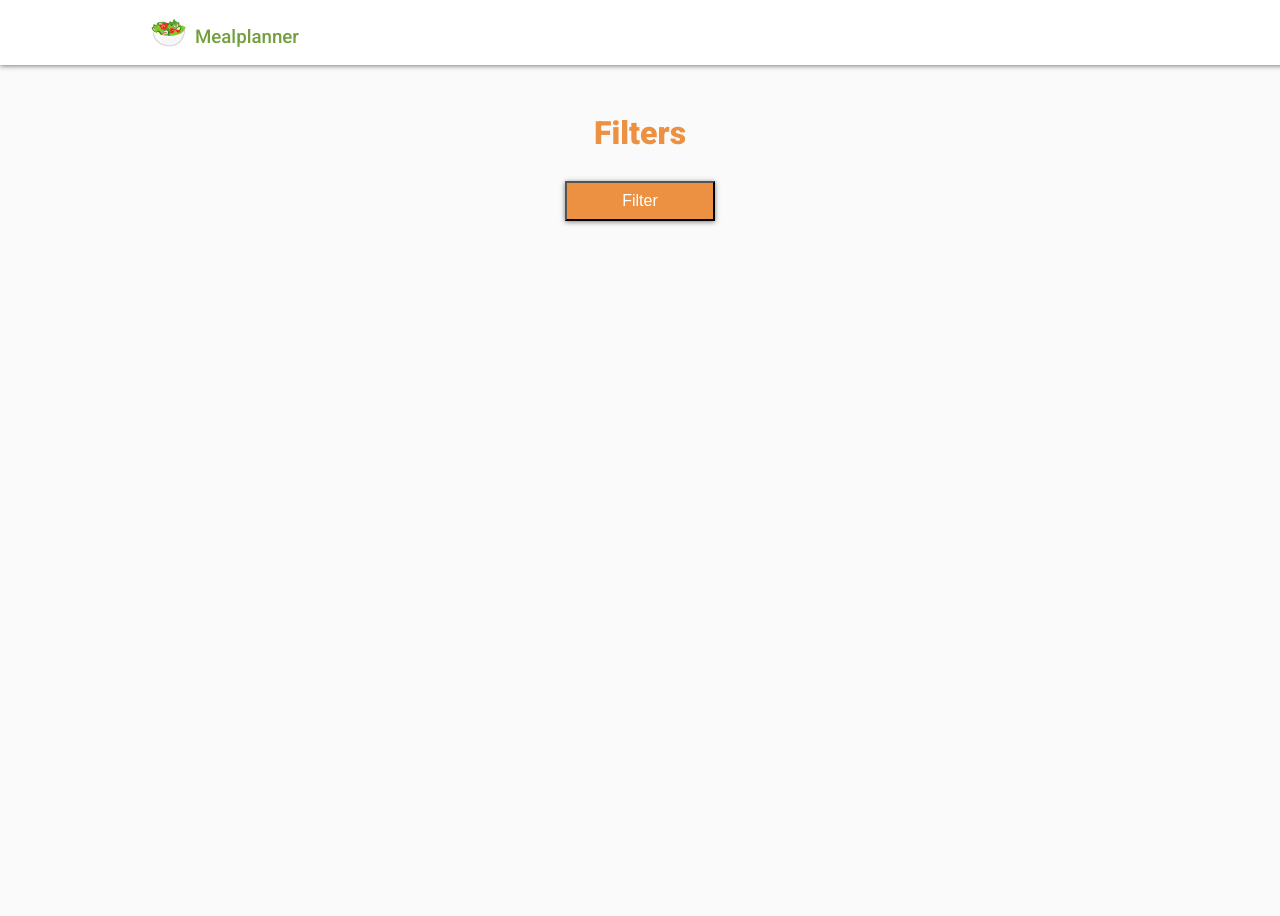
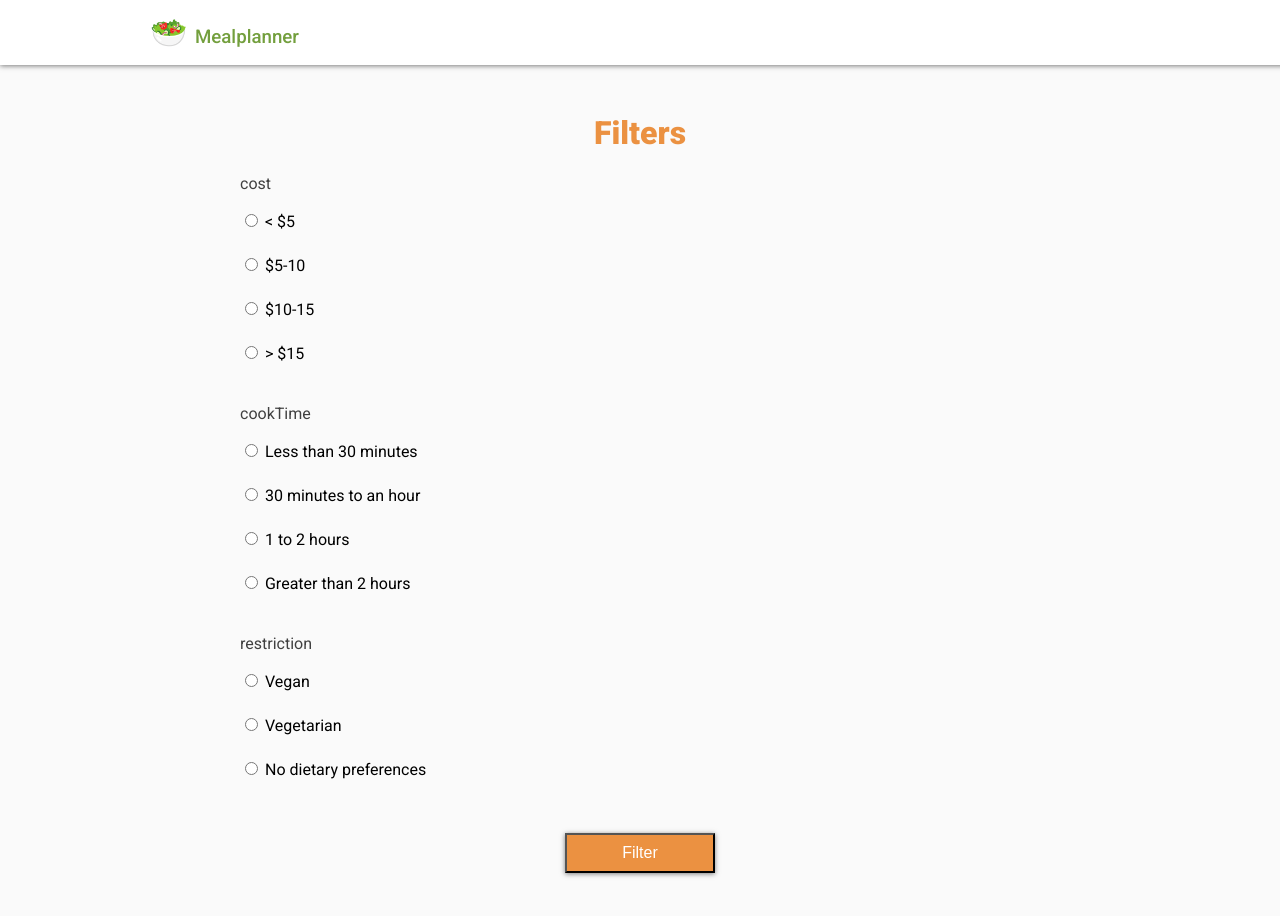
Before and after one commit to bstanfield/mealplanner, a React (Create React App) app: page /filter in a window 1280 px wide. Shown: the top 916 px of the page. Before the commit the page ends 800 px from the top, so only its background shows below. Built offline with nearby package versions, Linux system fonts and the light colour scheme.

Commit message:
figured out labels

```diff
--- a/src/components/Filter.js
+++ b/src/components/Filter.js
@@ -52,8 +52,7 @@ class Filter extends Component {
     this.state = {
         filters: [
           {
-            q: 'How much money would you like to spend on a meal?',
-            desc: 'Estimate from your current cooking expenses or enter a price point you want to aim for.',
+            name: 'cost',
             options: [
               {
                 value: 0,
@@ -75,8 +74,7 @@ class Filter extends Component {
             answer: '',
           },
           {
-            q: 'How much time do you spend cooking a meal?',
-            desc: 'Estimate how long a simple dinner takes to cook, or how much time you have available for cooking a meal in minutes.',
+            name: 'cookTime',
             options: [
               {
                 value: 30,
@@ -98,8 +96,7 @@ class Filter extends Component {
             answer: '',
           },
           {
-            q: 'Do you have any dietary preferences?',
-            desc: 'Vegetarian, Vegan, Gluten Free?',
+            name: 'restriction',
             options: [
               {
                 value: 1,
@@ -120,35 +117,38 @@ class Filter extends Component {
     };
   }
 
-  render() {
-    return(
-        <div>
-            <h1>Filters</h1>
-              <form>
-                {
-                  this.state.filters.map((filter)=> {
-                  filter.options.map(option => (
-                    <div>
-                    WHY AM I NOT SHOWING UP ?
+  renderOption = (option) => (
     <label>
       <input
         type="radio"
         name="Hey"
         value={option.value}
         key={option.value}
-                        onChange={(e) => this.handleInputChange(e)}
       />
       {` ${option.label}`}
       <br /><br />
     </label>
-                    </div>
   )
-                  );
+
+
+  render() {
+    let filterOptions;
+    return(
+        <div>
+            <h1>Filters</h1>
+                {
+                  this.state.filters.map((singleFilter) => {
+                    filterOptions = (
+                    <form>
+                    <p>{singleFilter.name}</p>
+                    {singleFilter.options.map((option) =>
+                    this.renderOption(option))}
+                    </form>
+                    )
+                  return filterOptions;
                   }
                   )
                 }
-
-              </form>
                 <button>
                     <a href="/surprise">Filter</a>
                 </button>
```
Lines whose indentation alone changed are shown as unchanged.
